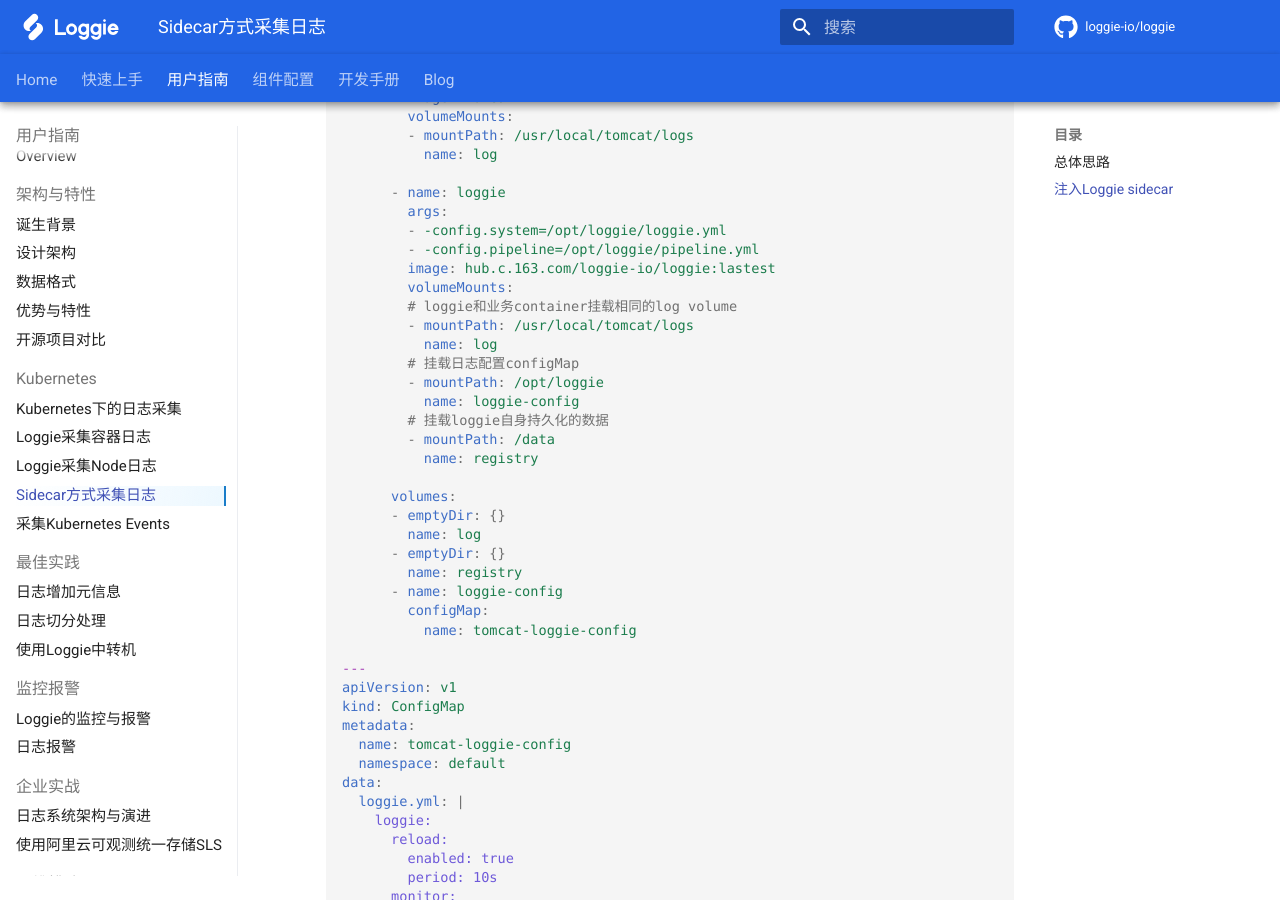
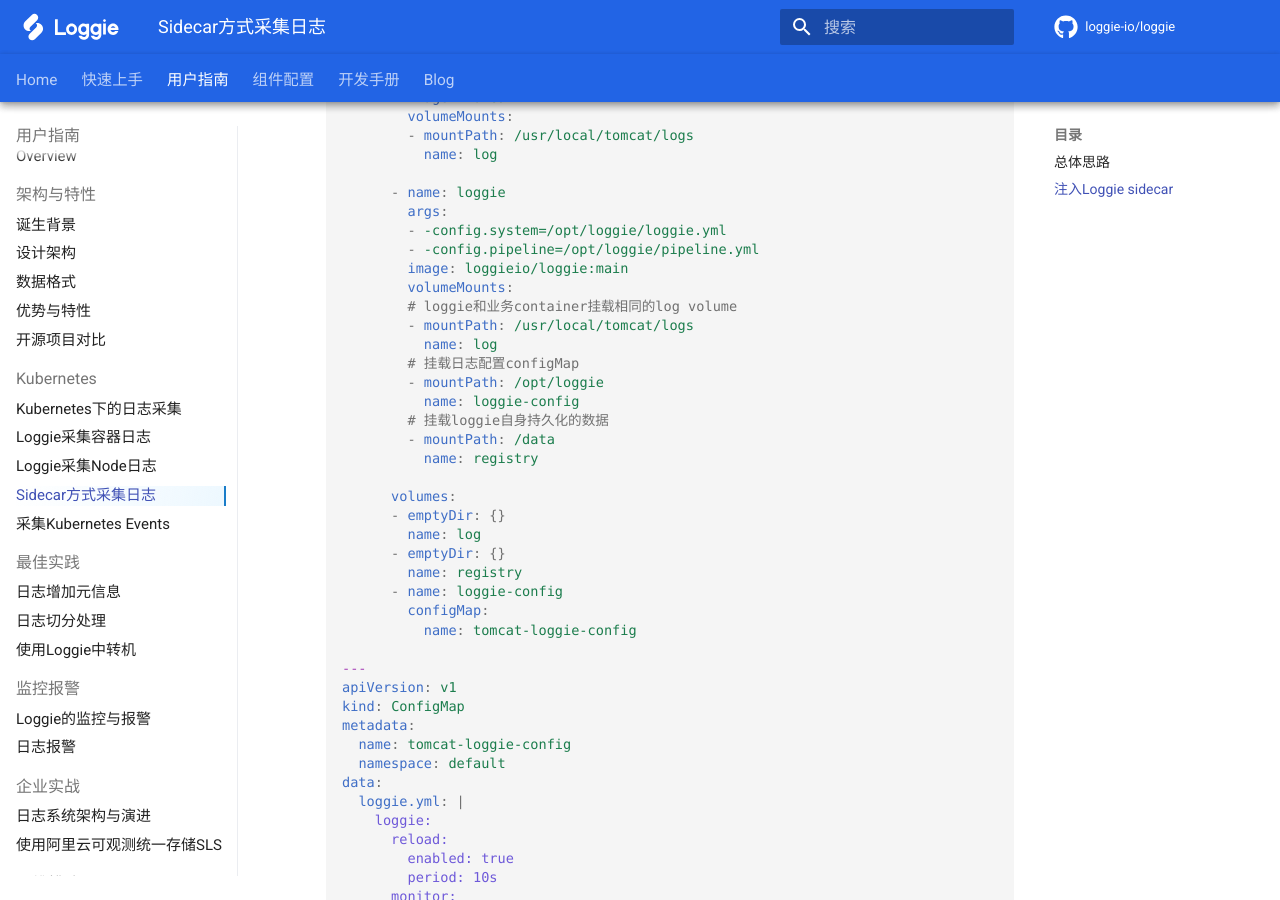
Before and after one commit to loggie-io/docs, an MkDocs documentation site: the page built from docs/user-guide/use-in-kubernetes/sidecar.md, in a window 1280 px wide and 900 px high, scrolled down 1233 px. Built offline with MkDocs 1.6.1 and Material for MkDocs 9.7.7, drawn with Linux system fonts in a browser that asks for light colours; some web fonts are replaced; comment, search, counter and statistics services are not loaded.

Commit message:
Update sidecar.md (#91)

```diff
--- a/docs/user-guide/use-in-kubernetes/sidecar.md
+++ b/docs/user-guide/use-in-kubernetes/sidecar.md
@@ -41,7 +41,7 @@ spec:
         args:
         - -config.system=/opt/loggie/loggie.yml
         - -config.pipeline=/opt/loggie/pipeline.yml
-        image: hub.c.163.com/loggie-io/loggie:lastest
+        image: loggieio/loggie:main
         volumeMounts:
         # loggie和业务container挂载相同的log volume
         - mountPath: /usr/local/tomcat/logs
```
